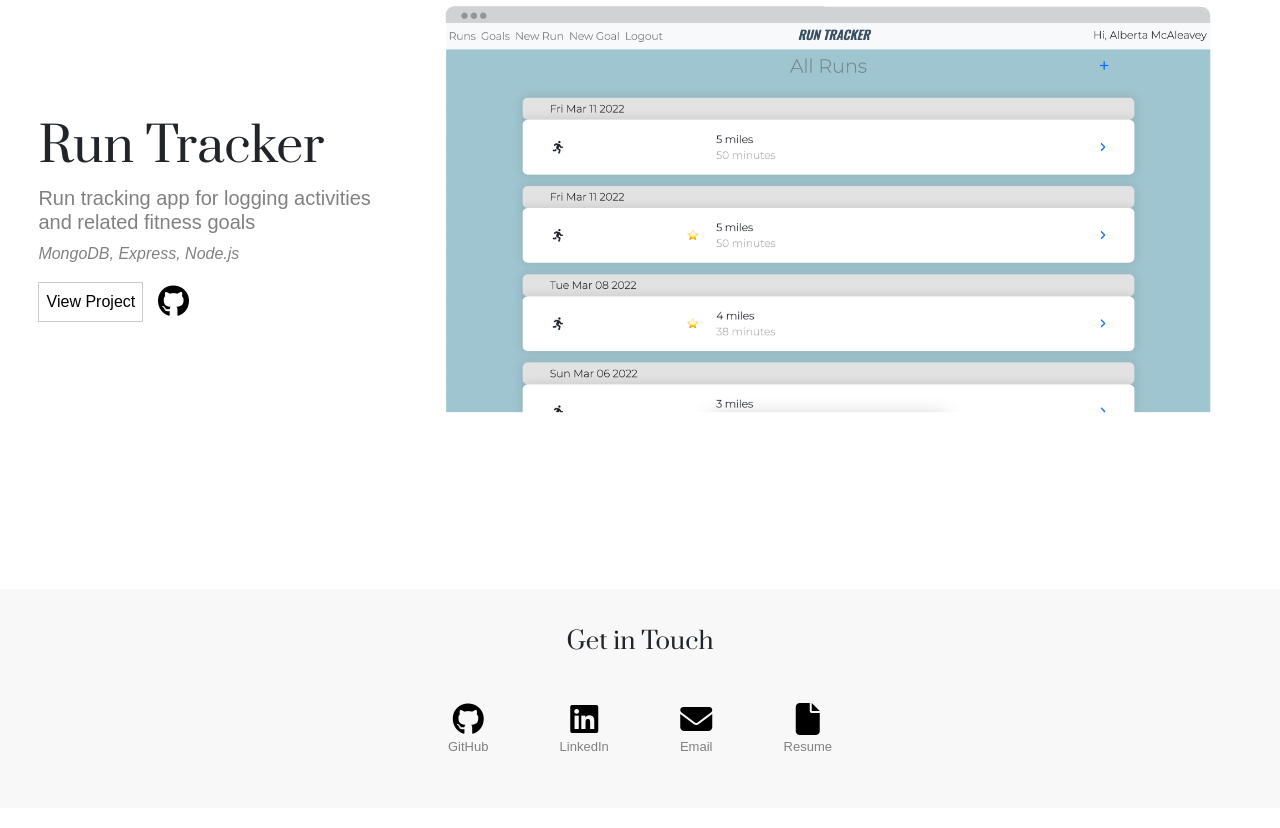
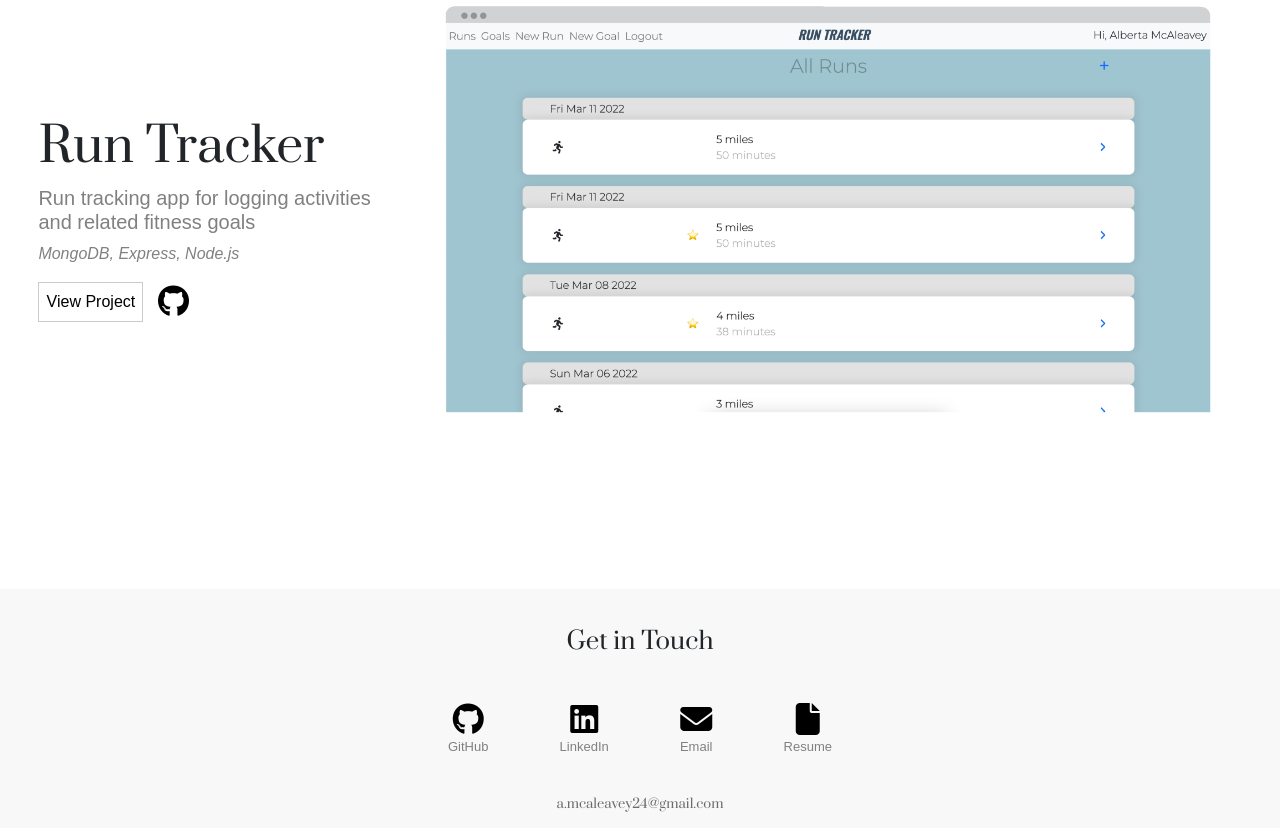
Before and after one commit to albertamcaleavey/albertamcaleavey-portfolio, a website: page index.html in a window 1280 px wide. Shown: the part 3773-4601 px from the top of the page. Drawn offline with nearby package versions, Linux system fonts and the light colour scheme.

Commit message:
add email address to contact footer

```diff
--- a/index.html
+++ b/index.html
@@ -177,6 +177,9 @@
           <label class="secondary-font" for="resume-icon">Resume</label>
         </div>
       </div>
+      <div style="color:rgb(108, 108, 108); font-size: small;">
+        a.mcaleavey24@gmail.com
+      </div>
     </footer>
   </main>
 </body>
```
